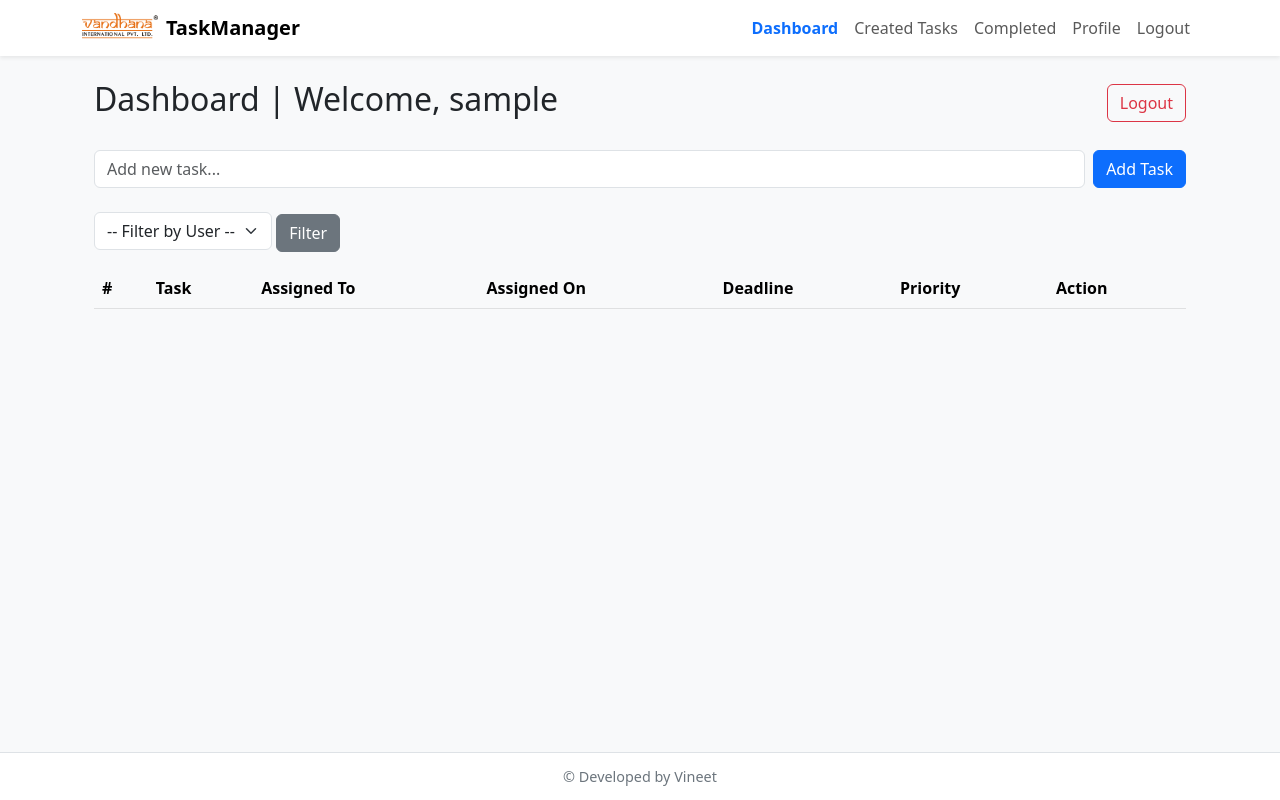
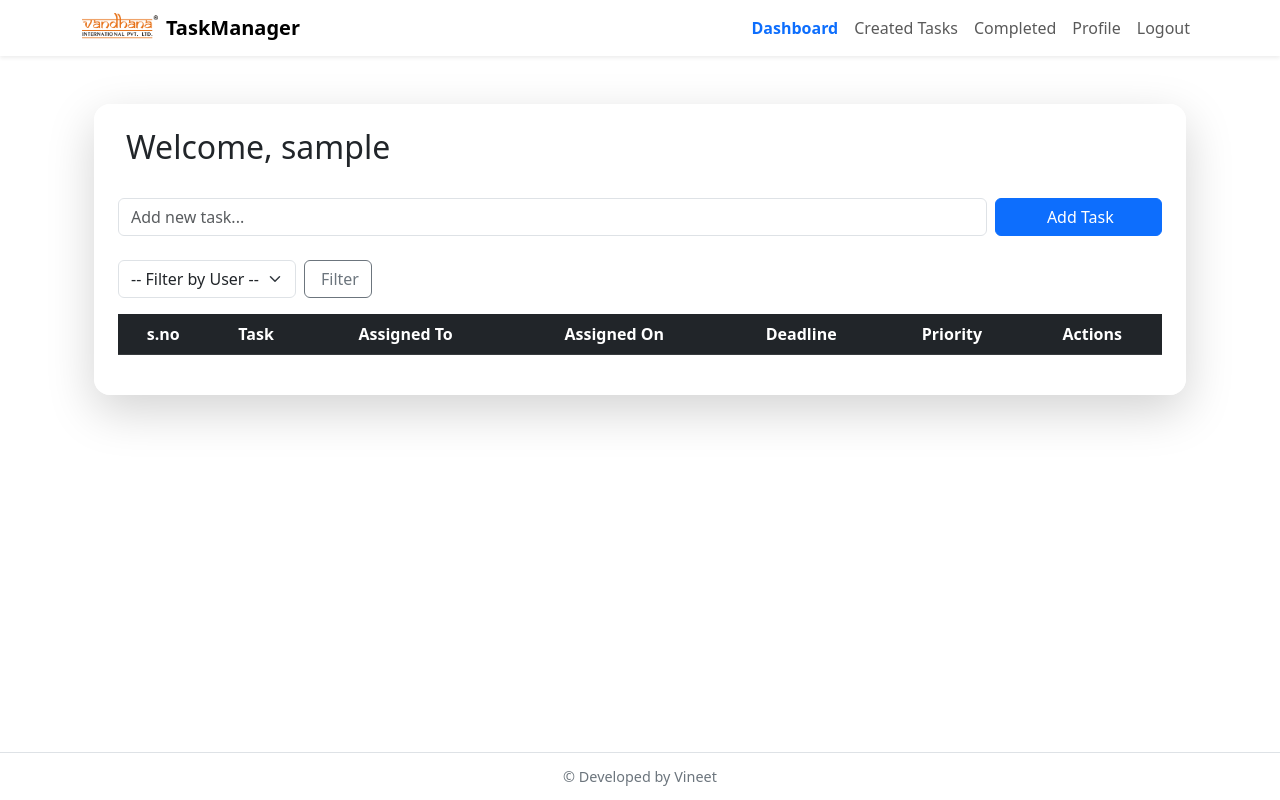
Before and after one commit to vineetRIE/Task-list, a Flask app: page / in a window 1280 px wide. Run offline with Flask 3, Linux system fonts and the light colour scheme; the visitor is signed in with stand-in values (Sample User, id 1); tables that the repository leaves empty hold one stand-in row (values such as "Sample post"); lists and menus that the app fills with data are empty.

Commit message:
Update dashboard.html

```diff
--- a/todo/templates/dashboard.html
+++ b/todo/templates/dashboard.html
@@ -1,104 +1,93 @@
-<!DOCTYPE html>
 {% extends 'base.html' %}
 {% block content %}
-
-<html lang="en">
-<head>
-<meta charset="UTF-8" />
-<meta name="viewport" content="width=device-width, initial-scale=1" />
-<title>Dashboard</title>
-<link href="https://cdn.jsdelivr.net/npm/bootstrap@5.3.0/dist/css/bootstrap.min.css" rel="stylesheet">
-<style>
-  body { background: #f8f9fa; }
-  .table-hover tbody tr:hover { background: #eef2f7; }
-  .created-task { background-color: #d0e9ff; } /* sky-blue */
-</style>
-</head>
-<body>
-<div class="container py-4">
+<div class="container mt-5">
+  <div class="rounded-4 p-4 shadow-lg bg-white bg-opacity-75" style="backdrop-filter: blur(10px); -webkit-backdrop-filter: blur(10px);">
     <div class="d-flex justify-content-between align-items-center mb-4">
-    <h2>Dashboard | Welcome, {{ user.username }}</h2>
-    <a href="{{ url_for('logout') }}" class="btn btn-outline-danger">Logout</a>
+      <h2><i class="fas fa-user-circle me-2 text-primary"></i>Welcome, {{ user.username }}</h2>
     </div>
 
     <form action="{{ url_for('add_task') }}" method="POST" class="row g-2 mb-4">
-    <div class="col-auto flex-grow-1">
+      <div class="col-md-10">
         <input type="text" name="content" class="form-control" placeholder="Add new task..." required>
       </div>
-    <div class="col-auto">
-      <button class="btn btn-primary">Add Task</button>
+      <div class="col-md-2">
+        <button class="btn btn-primary w-100"><i class="fas fa-plus-circle me-1"></i>Add Task</button>
       </div>
     </form>
 
     {% if user.role == 'admin' %}
-  <div class="mb-3">
-    <select id="user-filter" class="form-select w-auto d-inline-block">
+    <div class="mb-3 d-flex">
+      <select id="user-filter" class="form-select me-2 w-auto">
         <option value="">-- Filter by User --</option>
         {% for u in users %}
         <option value="{{ u.username }}">{{ u.username }}</option>
         {% endfor %}
       </select>
-    <button class="btn btn-secondary" onclick="applyFilter()">Filter</button>
+      <button class="btn btn-outline-secondary" onclick="applyFilter()"><i class="fas fa-filter me-1"></i>Filter</button>
     </div>
     {% endif %}
 
-  <table class="table table-hover align-middle">
-    <thead class="table-light">
+    <div class="table-responsive">
+      <table class="table table-hover align-middle text-center">
+        <thead class="table-dark">
           <tr>
-        <th>#</th>
+            <th>s.no</th>
             <th>Task</th>
             <th>Assigned To</th>
             <th>Assigned On</th>
             <th>Deadline</th>
             <th>Priority</th>
-        <th>Action</th>
+            <th>Actions</th>
           </tr>
         </thead>
         <tbody id="task-table">
           {% for task in tasks %}
-      <tr class="{% if task.created_by == user.username %}created-task{% endif %}" data-user="{{ task.assigned_to }}">
+          <tr class="{% if task.created_by == user.username %}table-info{% endif %}" data-user="{{ task.assigned_to }}">
             <td>{{ loop.index }}</td>
             <td>
               <form method="POST" action="{{ url_for('edit_description', task_id=task.id) }}" class="d-flex">
                 <input type="text" name="new_content" value="{{ task.content }}" class="form-control" required>
-            <button type="submit" class="btn btn-outline-primary btn-sm ms-2">Save</button>
+                <button type="submit" class="btn btn-outline-primary btn-sm ms-2"><i class="fas fa-save"></i></button>
               </form>
             </td>
             <td>{{ task.assigned_to or '—' }}</td>
             <td>{{ task.assign_date.strftime('%Y-%m-%d') if task.assign_date }}</td>
             <td>{{ task.deadline.strftime('%Y-%m-%d') if task.deadline }}</td>
             <td>{{ task.priority or '—' }}</td>
-        <td>
+            <td class="text-nowrap">
               {% if user.role == 'admin' %}
-          <form action="{{ url_for('assign_task', task_id=task.id) }}" method="POST" class="d-flex align-items-center">
-            <select name="assigned_to" class="form-select form-select-sm me-1" required>
+              <form action="{{ url_for('assign_task', task_id=task.id) }}" method="POST" class="d-flex flex-nowrap align-items-center mb-1 gap-1">
+                <select name="assigned_to" class="form-select form-select-sm" required>
                   <option value="">User</option>
                   {% for u in users %}
                   <option value="{{ u.username }}" {% if task.assigned_to == u.username %}selected{% endif %}>{{ u.username }}</option>
                   {% endfor %}
                 </select>
-            <select name="priority" class="form-select form-select-sm me-1" required>
+                <select name="priority" class="form-select form-select-sm" required>
                   {% for i in range(1, 11) %}
                   <option value="{{ i }}" {% if task.priority == i %}selected{% endif %}>{{ i }}</option>
                   {% endfor %}
                 </select>
-            <input type="date" name="deadline" class="form-control form-control-sm me-1" value="{{ task.deadline.strftime('%Y-%m-%d') if task.deadline }}">
-            <button class="btn btn-success btn-sm me-1">Assign</button>
+                <input type="date" name="deadline" class="form-control form-control-sm" value="{{ task.deadline.strftime('%Y-%m-%d') if task.deadline }}">
+                <button class="btn btn-success btn-sm"><i class="fas fa-check-circle"></i></button>
               </form>
               {% endif %}
 
+              <div class="d-flex align-items-center gap-1 mt-1 justify-content-center">
                 {% if user.role != 'admin' and task.assigned_to == user.username %}
-          <form action="{{ url_for('complete_task', task_id=task.id) }}" method="POST" class="d-inline">
-            <button class="btn btn-success btn-sm">Complete</button>
+                <form action="{{ url_for('complete_task', task_id=task.id) }}" method="POST">
+                  <button class="btn btn-success btn-sm"><i class="fas fa-check"></i></button>
                 </form>
                 {% endif %}
-
-          <a href="{{ url_for('delete_task', task_id=task.id) }}" class="btn btn-outline-danger btn-sm">Delete</a>
+                <a href="{{ url_for('delete_task', task_id=task.id) }}" class="btn btn-outline-danger btn-sm"><i class="fas fa-trash"></i></a>
+              </div>
             </td>
           </tr>
           {% endfor %}
         </tbody>
       </table>
+    </div>
+  </div>
 </div>
 
 <script>
@@ -110,7 +99,4 @@
     });
   }
 </script>
-
-</body>
-</html>
 {% endblock %}
```
Lines whose indentation alone changed are shown as unchanged.
